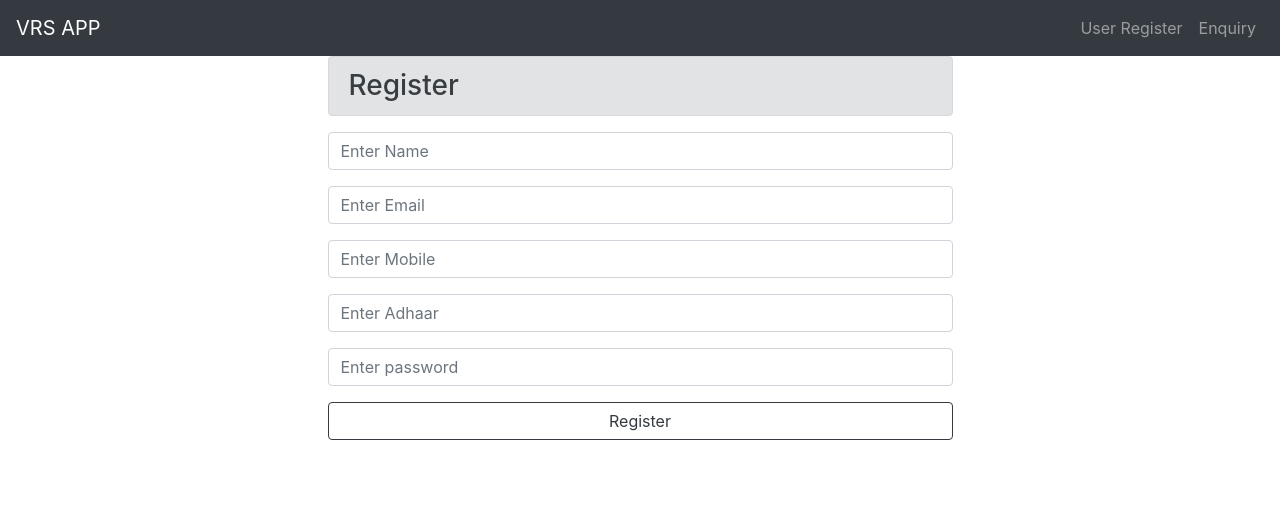
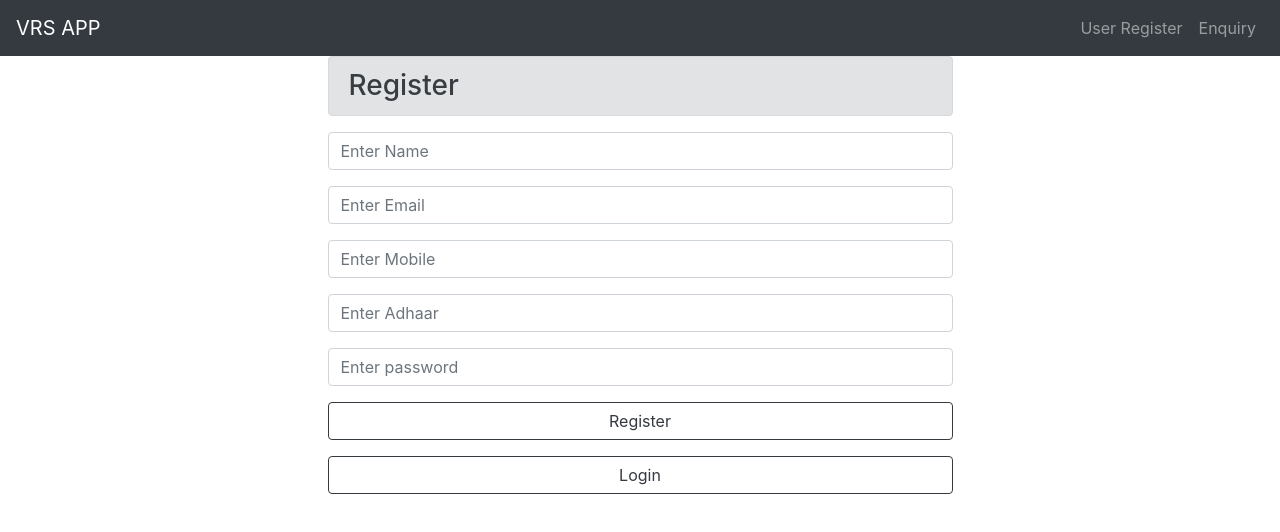
Before and after one commit to reactvehiclerentalsystem/vehicle-rental-frontend, a React (Create React App) app: page /register in a window 1280 px wide. Shown: the top 532 px of the page. Built offline with nearby package versions, Linux system fonts and the light colour scheme.

Commit message:
Home Page updated

```diff
--- a/src/component/HomePage.js
+++ b/src/component/HomePage.js
@@ -1,6 +1,8 @@
 import { AppNavBar } from "../common/AppNavBar";
+import { useHistory } from "react-router-dom";
 
 export function HomePage() {
+  const history = useHistory();
   return (
     <div>
       <AppNavBar />
@@ -15,11 +17,13 @@ export function HomePage() {
               type="button"
               value="User Login"
               className="form-control btn btn-outline-dark m-4 w-50"
+              onClick={() => history.push("/userlogin")}
             />
             <input
               type="button"
               value="Admin Login"
               className="form-control btn btn-outline-dark m-4 w-50"
+              onClick={() => history.push("/adminlogin")}
             />
             <input
               type="button"
--- a/src/component/Registration.js
+++ b/src/component/Registration.js
@@ -1,7 +1,9 @@
 import { Button } from "react-bootstrap";
+import { useHistory } from "react-router-dom";
 import { AppNavBar } from "../common/AppNavBar";
 
 export function Registration() {
+  const history = useHistory();
   return (
     <div>
       <AppNavBar />
@@ -53,9 +55,17 @@ export function Registration() {
             </div>
 
             <div>
-              <Button variant="outline-dark" className="w-100">
+              <Button variant="outline-dark" className="w-100 mb-3">
                 Register
               </Button>
+            </div>
+            <div>
+              <input
+                type="button"
+                className="btn btn-outline-dark w-100"
+                value="Login"
+                onClick={() => history.push("/userlogin")}
+              />
             </div>
           </form>
         </div>
```
